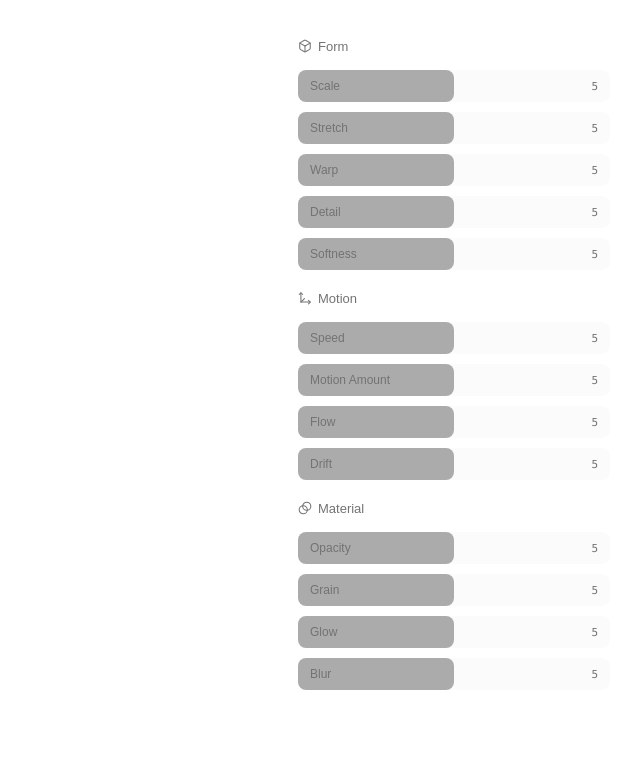
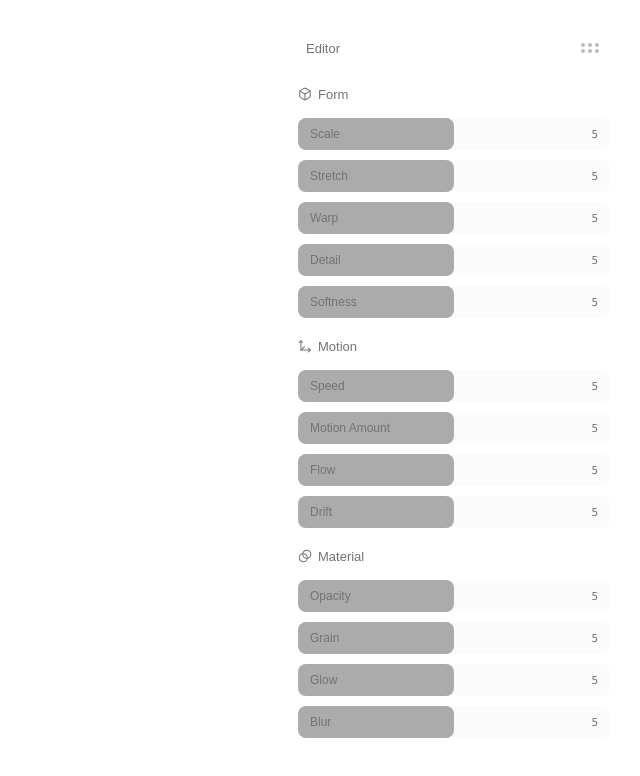
Before and after one commit to simplyyliam/Veil-Studio, a React (Vite) app: page / in a window 1280 px wide. Shown: the top 776 px of the page, without its empty margins (640-1280 px from the left). Built offline with nearby package versions, Linux system fonts and the light colour scheme.

Commit message:
feat(editor-panel): Add draggable snapping to editor panel

```diff
--- /dev/null
+++ b/src/features/editor-panel/hooks/useSnapPanelPosition.ts
@@ -0,0 +1,123 @@
+import { useCallback, useEffect, useRef } from "react";
+import { animate, useMotionValue, type PanInfo } from "motion/react";
+
+type SnapPanelOptions = {
+  edgePadding?: number;
+  mobileEdgePadding?: number;
+  mobileBreakpoint?: number;
+};
+
+type Bounds = {
+  maxX: number;
+  maxY: number;
+  padding: number;
+};
+
+function getEdgePadding({
+  edgePadding = 16,
+  mobileEdgePadding = 12,
+  mobileBreakpoint = 640,
+}: SnapPanelOptions) {
+  return window.innerWidth < mobileBreakpoint ? mobileEdgePadding : edgePadding;
+}
+
+function getBounds(element: HTMLElement, options: SnapPanelOptions): Bounds {
+  const padding = getEdgePadding(options);
+
+  return {
+    maxX: Math.max(padding, window.innerWidth - element.offsetWidth - padding),
+    maxY: Math.max(padding, window.innerHeight - element.offsetHeight - padding),
+    padding,
+  };
+}
+
+function clamp(value: number, min: number, max: number) {
+  return Math.min(max, Math.max(min, value));
+}
+
+function projectPosition(current: number, velocity: number) {
+  const decelerationRate = 0.998;
+
+  return current + (velocity / 1000) * (decelerationRate / (1 - decelerationRate));
+}
+
+function animateMotionValue(value: ReturnType<typeof useMotionValue<number>>, target: number, velocity = 0) {
+  animate(value, target, {
+    type: "spring",
+    bounce: Math.abs(velocity) > 300 ? 0.18 : 0,
+    duration: 0.42,
+    velocity,
+  });
+}
+
+export function useSnapPanelPosition(options: SnapPanelOptions = {}) {
+  const panelRef = useRef<HTMLElement>(null);
+  const x = useMotionValue(0);
+  const y = useMotionValue(0);
+
+  const snapToBounds = useCallback(
+    (info?: PanInfo) => {
+      const panel = panelRef.current;
+
+      if (!panel) {
+        return;
+      }
+
+      const { maxX, maxY, padding } = getBounds(panel, options);
+      const projectedX = projectPosition(x.get(), info?.velocity.x ?? 0);
+      const projectedY = projectPosition(y.get(), info?.velocity.y ?? 0);
+      const panelCenterX = projectedX + panel.offsetWidth / 2;
+      const panelCenterY = projectedY + panel.offsetHeight / 2;
+      const viewportMidX = window.innerWidth / 2;
+      const snapTopZone = window.innerHeight * 0.22;
+      const snapBottomZone = window.innerHeight * 0.78;
+
+      const nextX = panelCenterX < viewportMidX ? padding : maxX;
+      const nextY =
+        panelCenterY < snapTopZone
+          ? padding
+          : panelCenterY > snapBottomZone
+            ? maxY
+            : clamp(projectedY, padding, maxY);
+
+      animateMotionValue(x, nextX, info?.velocity.x);
+      animateMotionValue(y, nextY, info?.velocity.y);
+    },
+    [options, x, y],
+  );
+
+  useEffect(() => {
+    const panel = panelRef.current;
+
+    if (!panel) {
+      return;
+    }
+
+    const setInitialPosition = () => {
+      const { maxX, padding } = getBounds(panel, options);
+
+      x.set(maxX);
+      y.set(padding);
+    };
+
+    setInitialPosition();
+
+    const resizeObserver = new ResizeObserver(() => snapToBounds());
+    const handleResize = () => snapToBounds();
+
+    resizeObserver.observe(panel);
+    window.addEventListener("resize", handleResize);
+
+    return () => {
+      resizeObserver.disconnect();
+      window.removeEventListener("resize", handleResize);
+    };
+  }, [options, snapToBounds, x, y]);
+
+  return {
+    panelRef,
+    x,
+    y,
+    snapToBounds,
+  };
+}
--- a/src/features/editor-panel/index.ts
+++ b/src/features/editor-panel/index.ts
@@ -1 +1,2 @@
 export { EditorPanelSlider } from "./components/EditorPanelSlider";
+export { useSnapPanelPosition } from "./hooks/useSnapPanelPosition";
--- a/src/widgets/app-editor-panel/AppEditorPanel.tsx
+++ b/src/widgets/app-editor-panel/AppEditorPanel.tsx
@@ -1,6 +1,7 @@
 import { useState } from "react";
-import { Blend, Box, Move3D } from "lucide-react";
-import { EditorPanelSlider } from "@/features/editor-panel";
+import { Blend, Box, GripHorizontal, Move3D } from "lucide-react";
+import { motion, useDragControls } from "motion/react";
+import { EditorPanelSlider, useSnapPanelPosition } from "@/features/editor-panel";
 import { ScrollArea } from "@/components/ui/scroll-area";
 
 type EditorControl = {
@@ -56,6 +57,8 @@ const initialValues = Object.fromEntries(
 
 export function AppEditorPanel() {
   const [values, setValues] = useState(initialValues);
+  const dragControls = useDragControls();
+  const { panelRef, snapToBounds, x, y } = useSnapPanelPosition();
 
   function updateValue(label: string, value: number) {
     setValues((currentValues) => ({
@@ -65,12 +68,27 @@ export function AppEditorPanel() {
   }
 
   return (
-    <aside
+    <motion.aside
       aria-label="Editor controls"
-      className="absolute inset-x-3 top-3 z-20 flex max-h-[calc(100svh-24px)] overflow-hidden rounded-[22px] bg-card/80 text-card-foreground backdrop-blur-md sm:left-auto sm:right-4 sm:top-4 sm:max-h-[calc(100svh-32px)] sm:w-[min(340px,calc(100vw-32px))] sm:rounded-[24px]"
+      className="fixed left-0 top-0 z-20 flex max-h-[calc(100svh-24px)] w-[calc(100vw-24px)] overflow-hidden rounded-[22px] bg-card/80 text-card-foreground backdrop-blur-md sm:max-h-[calc(100svh-32px)] sm:w-[min(340px,calc(100vw-32px))] sm:rounded-[24px]"
+      drag
+      dragControls={dragControls}
+      dragElastic={0.08}
+      dragListener={false}
+      dragMomentum={false}
+      onDragEnd={(_, info) => snapToBounds(info)}
+      ref={panelRef}
+      style={{ x, y }}
     >
       <ScrollArea className="h-full w-full">
         <div className="flex flex-col gap-3 p-3.5">
+          <div
+            className="flex min-h-9 cursor-grab touch-none select-none items-center justify-between rounded-[12px] px-2 text-muted-foreground active:cursor-grabbing"
+            onPointerDown={(event) => dragControls.start(event)}
+          >
+            <span className="text-[13px] font-medium leading-none">Editor</span>
+            <GripHorizontal className="opacity-50 transition-opacity duration-150 ease-out hover:opacity-100" />
+          </div>
           {sections.map(({ title, Icon, controls }) => (
             <section className="flex w-full flex-col gap-2" key={title}>
               <div className="flex min-h-8 items-center gap-1.5 text-muted-foreground">
@@ -91,6 +109,6 @@ export function AppEditorPanel() {
           ))}
         </div>
       </ScrollArea>
-    </aside>
+    </motion.aside>
   );
 }
```
